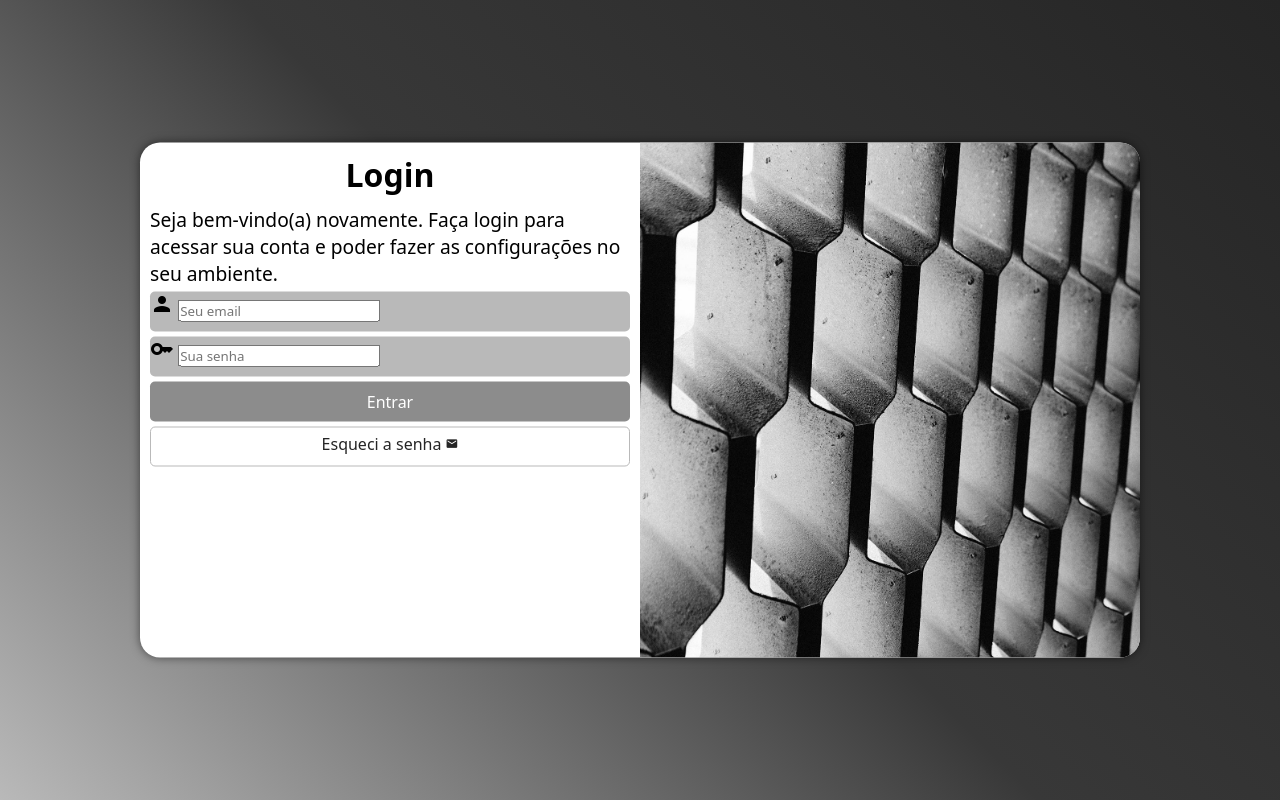
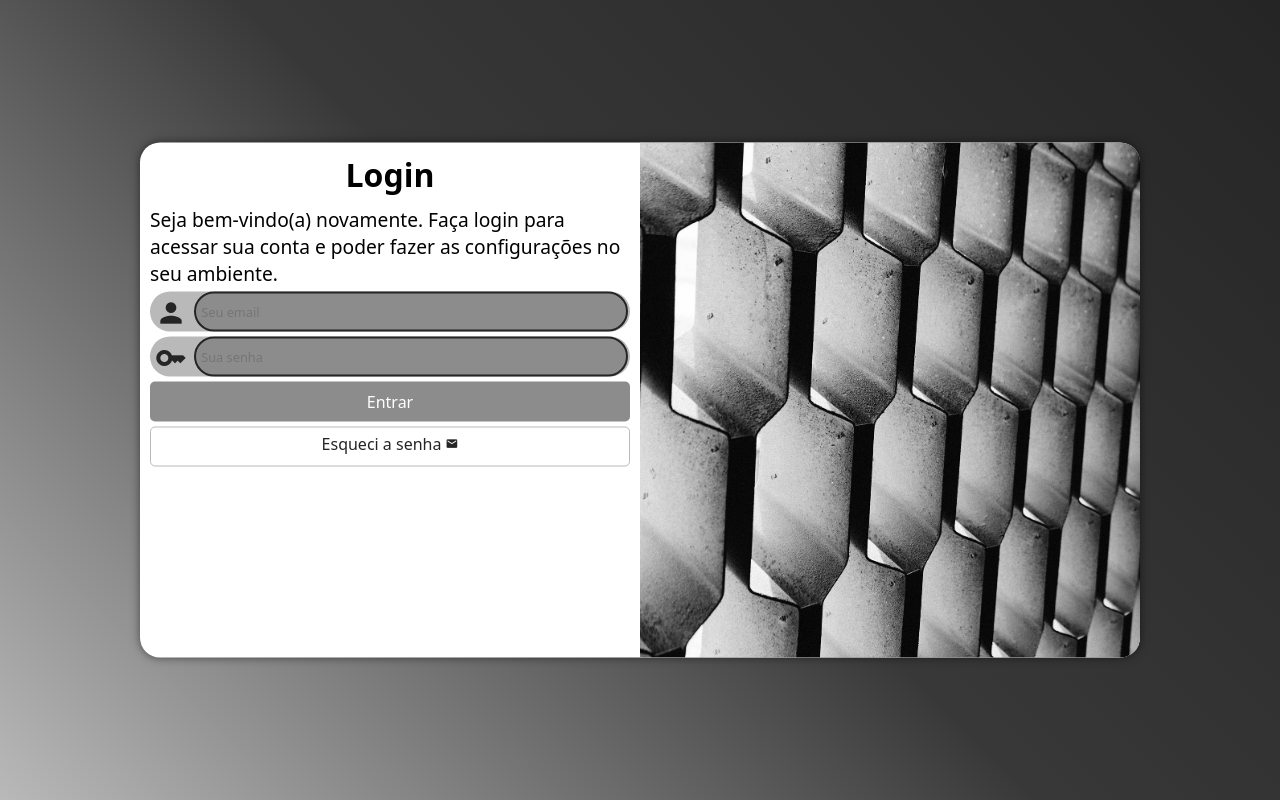
Before and after one commit to samarasoares1/projeto-tela-login, a plain HTML site: page index.html in a window 1280 px wide. Drawn offline with Linux system fonts and the light colour scheme.

Commit message:
finalização do projeto tela login

```diff
--- a/estilos/style.css
+++ b/estilos/style.css
@@ -63,9 +63,24 @@ form > div.campo{
     background-color: #B9B9B9;
     width: 100%;
     height: 40px;
-    border-radius: 5px;
+    border-radius: 50px;
     margin: 5px 0px;
-
+}
+div.campo > span{
+    color: #252525;
+    font-size: 2em;
+    width: 40px;
+    padding: 5px;
+}
+div.campo > input{
+    background-color: #8C8C8C;
+    width: calc(100% - 46px);
+    transform: translateY(-12px);
+    font-size: 0.8em;
+    height: 100%;
+    border-radius: 50px;
+    padding: 5px;
+    border: 2px solid #252525
 }
 input[type="submit"]{
     display: block;
```
